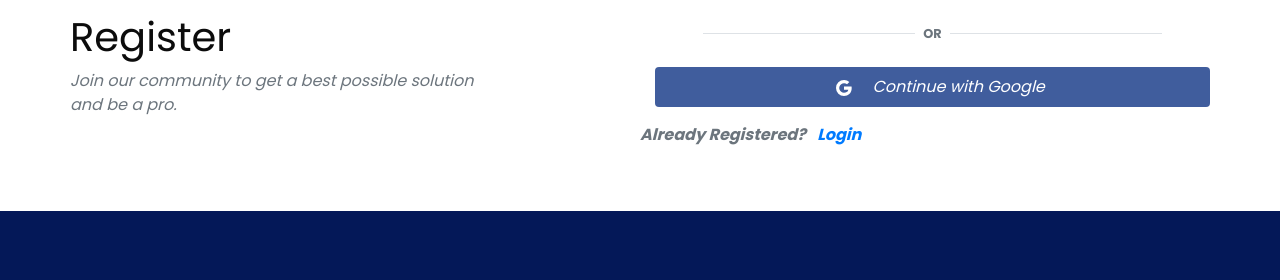
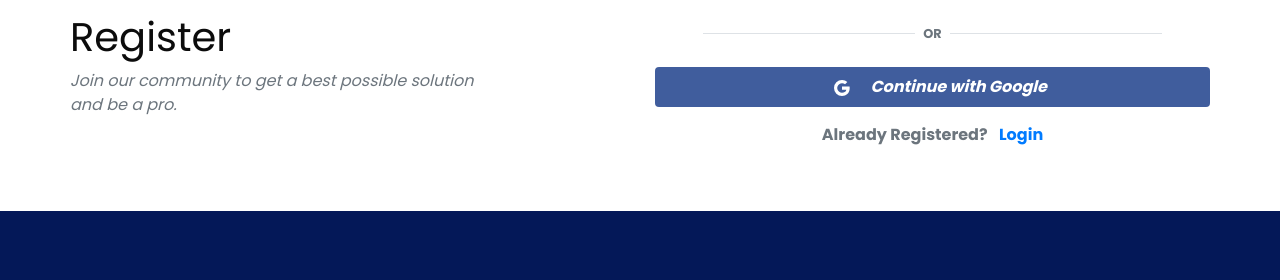
Before and after one commit to trishantjain/studLearn, a plain HTML site: page seotech-html/login.html in a window 1280 px wide. Shown: the part 520-800 px from the top of the page. Drawn offline with nearby package versions, Linux system fonts and the light colour scheme.

Commit message:
minor changes in login form

```diff
--- a/seotech-html/login.html
+++ b/seotech-html/login.html
@@ -162,13 +162,13 @@
 
             <!-- Social Login -->
             <div class="form-group col-lg-12 mx-auto">
-              <a href="#" class="btn btn-primary btn-block py-2 btn-facebook">
+              <a href="https://www.google.com/" class="btn btn-primary btn-block py-2 btn-facebook">
                 <svg class="mx-3" xmlns="http://www.w3.org/2000/svg" width="16" height="16" fill="currentColor"
                   class="bi bi-google" viewBox="0 0 16 16">
                   <path
                     d="M15.545 6.558a9.42 9.42 0 0 1 .139 1.626c0 2.434-.87 4.492-2.384 5.885h.002C11.978 15.292 10.158 16 8 16A8 8 0 1 1 8 0a7.689 7.689 0 0 1 5.352 2.082l-2.284 2.284A4.347 4.347 0 0 0 8 3.166c-2.087 0-3.86 1.408-4.492 3.304a4.792 4.792 0 0 0 0 3.063h.003c.635 1.893 2.405 3.301 4.492 3.301 1.078 0 2.004-.276 2.722-.764h-.003a3.702 3.702 0 0 0 1.599-2.431H8v-3.08h7.545z" />
                 </svg>
-                <i class="fss=" font-weight-bold">Continue with Google</span>
+                <i class="fss font-weight-bold">Continue with Google </span></i>
               </a>
             </div>
 
```
